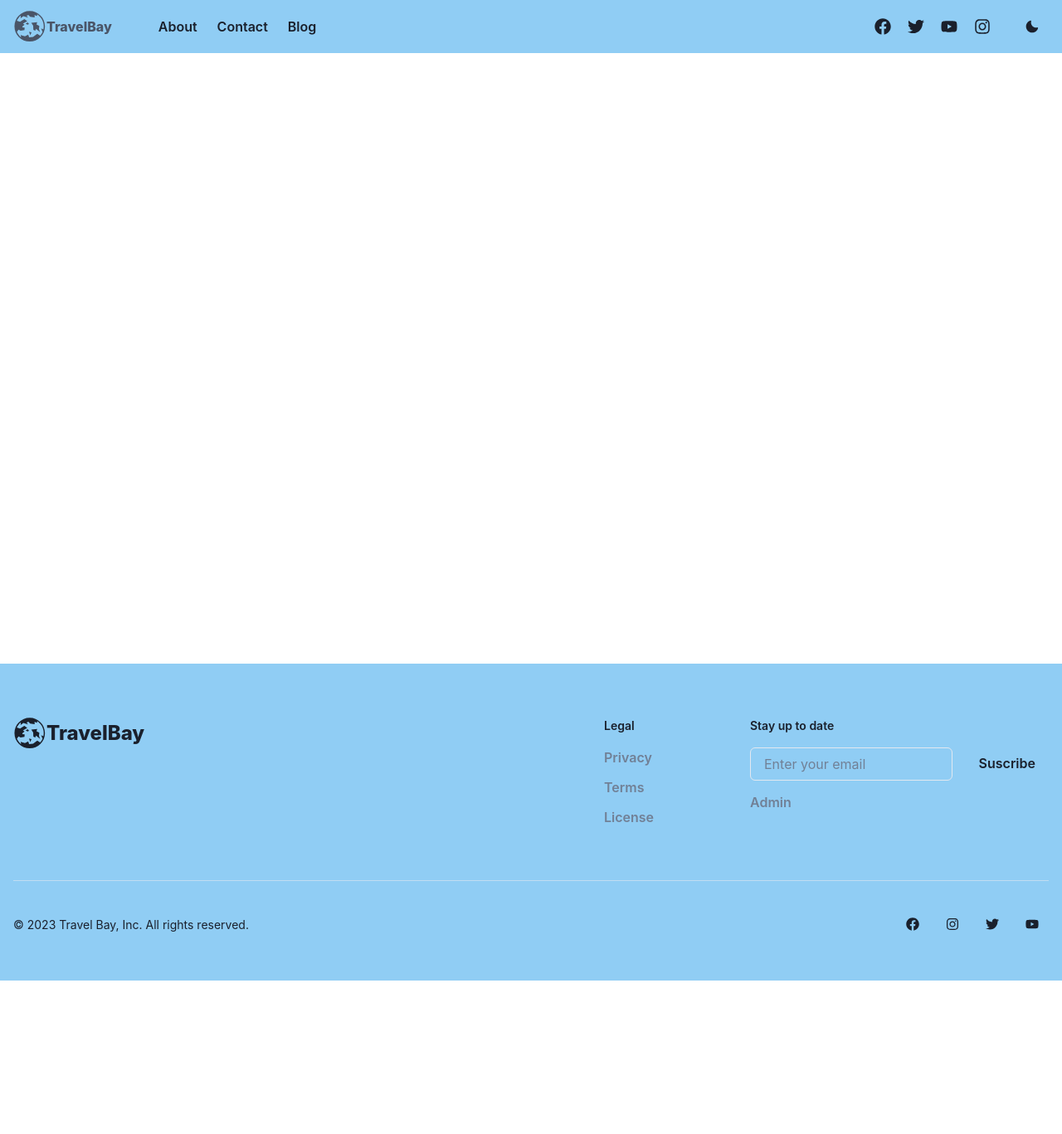
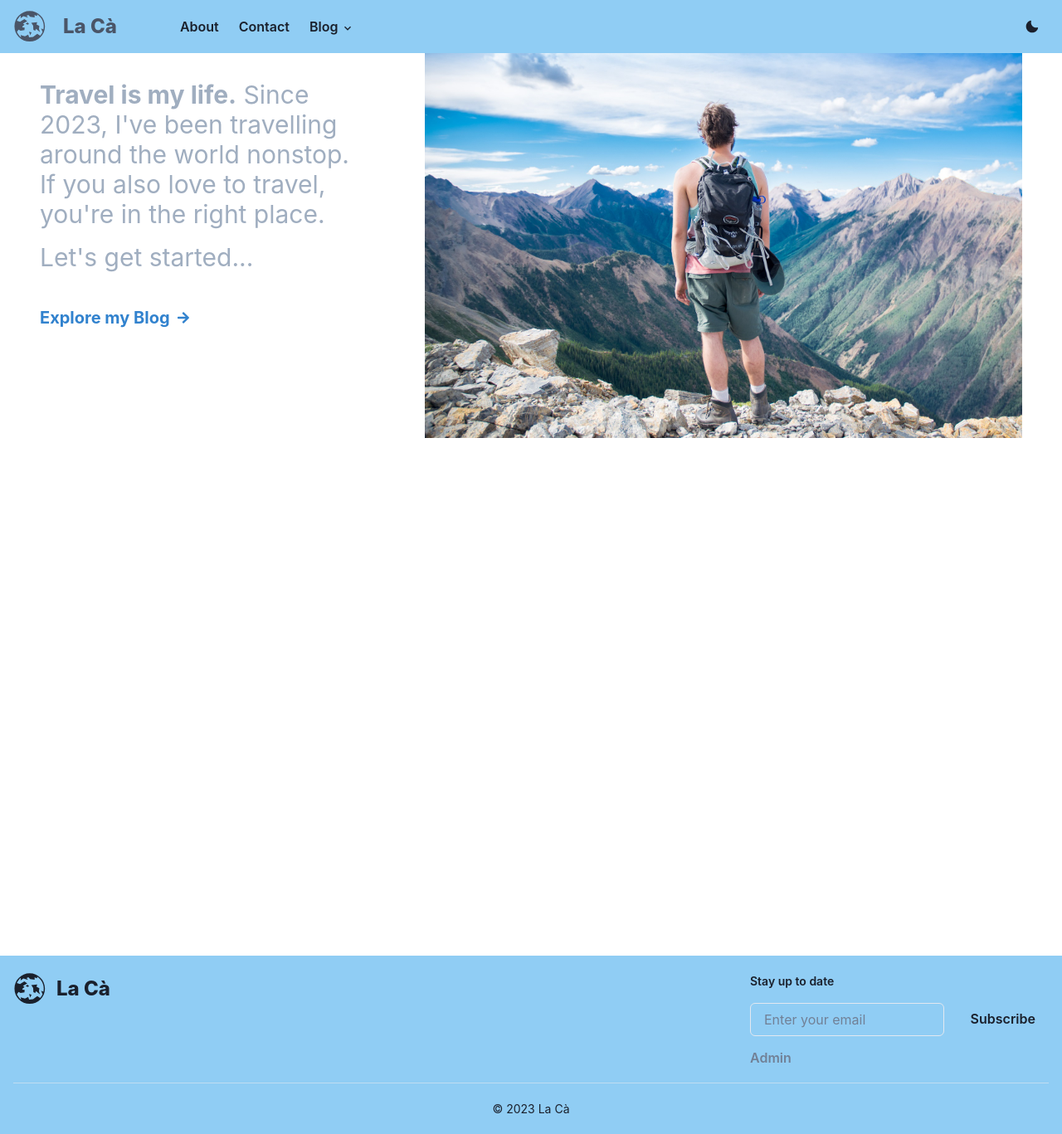
Before and after one commit to truong11t2/laca-master, a React (Create React App) app in the folder client/: page /about in a window 1280 px wide. Shown: the whole page at 83% size. Before the commit the page ends 1182 px from the top, so only its background shows below. Built offline with nearby package versions, Linux system fonts and the light colour scheme.

Commit message:
rearrange ui

```diff
--- a/client/public/index.html
+++ b/client/public/index.html
@@ -10,7 +10,7 @@
 
     <link rel="manifest" href="%PUBLIC_URL%/manifest.json" />
 
-    <title>TravelBay | The passion of being everywhere</title>
+    <title>La Cà | The passion of being everywhere</title>
   </head>
   <body>
     <noscript>You need to enable JavaScript to run this app.</noscript>
--- a/client/src/App.js
+++ b/client/src/App.js
@@ -1,14 +1,14 @@
-import { ChakraProvider } from '@chakra-ui/react';
-import { BrowserRouter as Router, Routes, Route } from 'react-router-dom';
-import Navbar from './components/Navbar';
-import BlogScreen from './screens/BlogScreen';
-import ContactScreen from './screens/ContactScreen';
-import SingleBlogScreen from './screens/SingleBlogScreen';
-import LoginScreen from './screens/LoginScreen';
-import AdminScreen from './screens/AdminScreen';
-import Footer from './components/Footer';
-import AboutScreen from './screens/AboutScreen';
-import HomeScreen from './screens/HomeScreen';
+import { ChakraProvider } from "@chakra-ui/react";
+import { BrowserRouter as Router, Routes, Route, Navigate } from "react-router-dom";
+import Navbar from "./components/Navbar";
+import BlogScreen from "./screens/BlogScreen";
+import ContactScreen from "./screens/ContactScreen";
+import SingleBlogScreen from "./screens/SingleBlogScreen";
+import LoginScreen from "./screens/LoginScreen";
+import AdminScreen from "./screens/AdminScreen";
+import Footer from "./components/Footer";
+import AboutScreen from "./screens/AboutScreen";
+import HomeScreen from "./screens/HomeScreen";
 
 const App = () => {
   return (
@@ -17,13 +17,14 @@ const App = () => {
         <Navbar />
         <main>
           <Routes>
-            <Route path='/blog/:category' element={<BlogScreen />}></Route>
-            <Route path='/:id' element={<SingleBlogScreen />}></Route>
-            <Route path='/contact' element={<ContactScreen />}></Route>
-            <Route path='/login' element={<LoginScreen />}></Route>
-            <Route path='/admin-console' element={<AdminScreen />}></Route>
-            <Route path='/about' element={<AboutScreen />}></Route>
-            <Route path='/' element={<HomeScreen />}></Route>
+            <Route path="/blog/:category" element={<BlogScreen />}></Route>
+            <Route path="/:id" element={<SingleBlogScreen />}></Route>
+            <Route path="/contact" element={<ContactScreen />}></Route>
+            <Route path="/login" element={<LoginScreen />}></Route>
+            <Route path="/admin-console" element={<AdminScreen />}></Route>
+            <Route path="/about" element={<AboutScreen />}></Route>
+            {/* <Route path="/" element={<HomeScreen />}></Route> */}
+            <Route path="/" element={<Navigate to="/blog/latest" replace={true} />}></Route>
           </Routes>
         </main>
         <Footer />
--- a/client/src/components/Footer.jsx
+++ b/client/src/components/Footer.jsx
@@ -12,12 +12,12 @@ import {
   Flex,
   Icon,
   useToast,
-} from '@chakra-ui/react';
-import { FaTwitter, FaYoutube, FaFacebook, FaInstagram } from 'react-icons/fa';
-import { GiWorld } from 'react-icons/gi';
-import { Link as ReactLink } from 'react-router-dom';
-import { useDispatch, useSelector } from 'react-redux';
-import { logout } from '../redux/actions/userActions';
+} from "@chakra-ui/react";
+import { FaTwitter, FaYoutube, FaFacebook, FaInstagram } from "react-icons/fa";
+import { GiWorld } from "react-icons/gi";
+import { Link as ReactLink } from "react-router-dom";
+import { useDispatch, useSelector } from "react-redux";
+import { logout } from "../redux/actions/userActions";
 
 const Footer = () => {
   const toast = useToast();
@@ -27,27 +27,28 @@ const Footer = () => {
 
   const logoutHandler = () => {
     dispatch(logout());
-    toast({ description: 'You have been logged out.', status: 'success', isClosable: true });
+    toast({ description: "You have been logged out.", status: "success", isClosable: true });
   };
 
   return (
-    <Box w='100%' bg={mode('blue.200', 'blue.900')}>
-      <Container as='footer' role='contentinfo' maxW='7xl'>
+    <Box w="100%" bg={mode("blue.200", "blue.900")}>
+      <Container as="footer" role="contentinfo" maxW="7xl">
         <Stack
-          spacing='8'
-          direction={{ base: 'column', md: 'row' }}
-          justify='space-between'
-          py={{ base: '12', md: '16' }}>
-          <Stack spacing={{ base: '6', md: '8' }} align='start'>
-            <Flex alignItems='center'>
-              <Icon as={GiWorld} h='10' w='10' />
-              <Text fontSize='2xl' fontWeight='extrabold'>
-                TravelBay
+          spacing="8"
+          direction={{ base: "column", md: "row" }}
+          justify="space-between"
+          py={{ base: "12", md: "5" }}
+        >
+          <Stack spacing={{ base: "6", md: "8" }} align="start">
+            <Flex alignItems="center">
+              <Icon as={GiWorld} h="10" w="10" />
+              <Text px="3" fontSize="2xl" fontWeight="extrabold">
+                La Cà
               </Text>
             </Flex>
           </Stack>
-          <Stack direction={{ base: 'column-reverse', md: 'column', lg: 'row' }} spacing={{ base: '12', md: '8' }}>
-            <Stack direction='row' spacing='8'>
+          <Stack direction={{ base: "column-reverse", md: "column", lg: "row" }} spacing={{ base: "12", md: "8" }}>
+            {/*             <Stack direction='row' spacing='8'>
               <Stack spacing='4' minW='36' flex='1'>
                 <Text fontSize='sm' fontWeight='semibold'>
                   Legal
@@ -58,23 +59,23 @@ const Footer = () => {
                   <Button variant='link'>License</Button>
                 </Stack>
               </Stack>
-            </Stack>
-            <Stack spacing='4'>
-              <Text fontSize='sm' fontWeight='semibold' color='subtle'>
+            </Stack> */}
+            <Stack spacing="4">
+              <Text fontSize="sm" fontWeight="semibold" color="subtle">
                 Stay up to date
               </Text>
-              <Stack spacing='4' direction={{ base: 'column', sm: 'row' }} maxW={{ lg: '360px' }}>
-                <Input placeholder='Enter your email' type='email' required />
-                <Button variant='primary' type='submit' flexShrink={0}>
-                  Suscribe
+              <Stack spacing="4" direction={{ base: "column", sm: "row" }} maxW={{ lg: "360px" }}>
+                <Input placeholder="Enter your email" type="email" required />
+                <Button variant="primary" type="submit" flexShrink={0}>
+                  Subscribe
                 </Button>
               </Stack>
               {userInfo ? (
-                <Button variant='link' onClick={logoutHandler} alignSelf='flex-start'>
+                <Button variant="link" onClick={logoutHandler} alignSelf="flex-start">
                   Logout
                 </Button>
               ) : (
-                <Button variant='link' as={ReactLink} to='/login' alignSelf='flex-start'>
+                <Button variant="link" as={ReactLink} to="/login" alignSelf="flex-start">
                   Admin
                 </Button>
               )}
@@ -82,17 +83,21 @@ const Footer = () => {
           </Stack>
         </Stack>
         <Divider />
-        <Stack pt='8' pb='12' justify='space-between' direction={{ base: 'column-reverse', md: 'row' }} align='center'>
-          <Text fontSize='sm' color='subtle'>
-            &copy; {new Date().getFullYear()} Travel Bay, Inc. All rights reserved.
+        <Stack
+          pt="5"
+          pb="5"
+          /* justify="space-between" direction={{ base: "column-reverse", md: "row" }}  */ align="center"
+        >
+          <Text fontSize="sm" color="subtle">
+            &copy; {new Date().getFullYear()} La Cà{/* . All rights reserved. */}
           </Text>
 
-          <ButtonGroup variant='ghost'>
+          {/* <ButtonGroup variant='ghost'>
             <IconButton as='a' href='#' icon={<FaFacebook />} />
             <IconButton as='a' href='#' icon={<FaInstagram />} />
             <IconButton as='a' href='#' icon={<FaTwitter />} />
             <IconButton as='a' href='#' icon={<FaYoutube />} />
-          </ButtonGroup>
+          </ButtonGroup> */}
         </Stack>
       </Container>
     </Box>
--- a/client/src/components/Navbar.jsx
+++ b/client/src/components/Navbar.jsx
@@ -14,12 +14,12 @@ import {
   Menu,
   MenuList,
   MenuButton,
-  ButtonGroup,
+  // ButtonGroup,
 } from "@chakra-ui/react";
 import { Link as ReactLink } from "react-router-dom";
-import { HamburgerIcon, CloseIcon, MoonIcon, SunIcon } from "@chakra-ui/icons";
+import { HamburgerIcon, CloseIcon, MoonIcon, SunIcon, ChevronDownIcon, ChevronUpIcon } from "@chakra-ui/icons";
 import { GiWorld } from "react-icons/gi";
-import { FaTwitter, FaYoutube, FaFacebook, FaInstagram } from "react-icons/fa";
+// import { FaTwitter, FaYoutube, FaFacebook, FaInstagram } from "react-icons/fa";
 import { useState } from "react";
 import { useSelector } from "react-redux";
 import { MdAdminPanelSettings } from "react-icons/md";
@@ -30,8 +30,8 @@ const links = [
 ];
 
 const blogLinks = [
-  { linkName: "All Blogs", category: "all" },
-  { linkName: "Latest Blogs", category: "latest" },
+  /*   { linkName: "All Blogs", category: "all" },
+  { linkName: "Latest Blogs", category: "latest" }, */
   { linkName: "Europe", category: "europe" },
   { linkName: "America", category: "america" },
   { linkName: "Asia", category: "asia" },
@@ -54,6 +54,7 @@ const NavLink = ({ path, children }) => (
 
 const Navbar = () => {
   const { isOpen, onClose, onOpen } = useDisclosure();
+  const { isOpen: isMenuOpen, onClose: onMenuClose, onOpen: onMenuOpen } = useDisclosure();
   const { colorMode, toggleColorMode } = useColorMode();
   const [logoHover, setLogoHover] = useState(false);
 
@@ -80,8 +81,8 @@ const Navbar = () => {
           >
             <Flex alignItems="center">
               <Icon as={GiWorld} h="10" w="10" color={logoHover ? "gray.200" : mode("gray.600", "gray.400")} />
-              <Text fontWeight="extrabold" color={mode("gray.600", "gray.400")}>
-                TravelBay
+              <Text px="5" fontSize="2xl" fontWeight="extrabold" color={mode("gray.600", "gray.100")}>
+                La Cà
               </Text>
             </Flex>
           </Link>
@@ -91,11 +92,22 @@ const Navbar = () => {
                 {link.linkName}
               </NavLink>
             ))}
-            <Menu>
-              <MenuButton fontWeight="semibold" p="2" _hover={{ bg: mode("blue.100", "blue.800") }}>
-                Blog
+            <Menu isOpen={isMenuOpen}>
+              <MenuButton
+                onMouseEnter={onMenuOpen}
+                onMouseLeave={onMenuClose}
+                onClick={isOpen ? onMenuClose : onMenuOpen}
+                fontWeight="semibold"
+                p="2"
+                _hover={{ bg: mode("blue.100", "blue.800") }}
+              >
+                Blog {isOpen ? <ChevronUpIcon /> : <ChevronDownIcon />}
               </MenuButton>
-              <MenuList>
+              <MenuList
+                onMouseEnter={onMenuOpen}
+                onMouseLeave={onMenuClose}
+                onClick={isOpen ? onMenuClose : onMenuOpen}
+              >
                 {blogLinks.map((link) => (
                   <MenuItem key={link.linkName} as={ReactLink} to={`/blog/${link.category}`}>
                     {link.linkName}
@@ -111,12 +123,13 @@ const Navbar = () => {
           </HStack>
         </HStack>
         <HStack>
-          <ButtonGroup spacing="0" variant="ghost" mr="3" display={{ base: "none", md: "flex" }}>
+          {/* Hide social media icons */}
+          {/* <ButtonGroup spacing="0" variant="ghost" mr="3" display={{ base: "none", md: "flex" }}>
             <IconButton as="a" href="#" icon={<FaFacebook fontSize="1.25rem" />} />
             <IconButton as="a" href="#" icon={<FaTwitter fontSize="1.25rem" />} />
             <IconButton as="a" href="#" icon={<FaYoutube fontSize="1.25rem" />} />
             <IconButton as="a" href="#" icon={<FaInstagram fontSize="1.25rem" />} />
-          </ButtonGroup>
+          </ButtonGroup> */}
 
           <Icon
             cursor="pointer"
@@ -159,12 +172,13 @@ const Navbar = () => {
               <MdAdminPanelSettings size="30" />
             </Link>
           )}
-          <ButtonGroup spacing="0" variant="ghost" mr="3" mt="5">
+          {/* Hide social media icons */}
+          {/* <ButtonGroup spacing="0" variant="ghost" mr="3" mt="5">
             <IconButton as="a" href="#" icon={<FaFacebook fontSize="1.25rem" />} />
             <IconButton as="a" href="#" icon={<FaTwitter fontSize="1.25rem" />} />
             <IconButton as="a" href="#" icon={<FaYoutube fontSize="1.25rem" />} />
             <IconButton as="a" href="#" icon={<FaInstagram fontSize="1.25rem" />} />
-          </ButtonGroup>
+          </ButtonGroup> */}
         </Box>
       ) : null}
     </Box>
--- a/client/src/screens/AboutScreen.jsx
+++ b/client/src/screens/AboutScreen.jsx
@@ -1,7 +1,50 @@
-import { Box } from '@chakra-ui/react';
+import { Box, Flex, Heading, HStack, Icon, Image, Link, Stack, useColorModeValue, Text } from "@chakra-ui/react";
+import { FaArrowRight } from "react-icons/fa";
+import { GiWorld } from "react-icons/gi";
+import { Link as ReactLink } from "react-router-dom";
 
-const AboutScreen = () => {
-  return <Box minH='100vh'>About</Box>;
-};
+const AboutScreen = () => (
+  <Box maxW="8xl" mx="auto" px={{ base: "0", lg: "12" }} py={{ base: "0", lg: "12" }} minH="6xl">
+    <Stack direction={{ base: "column-reverse", lg: "row" }} spacing={{ base: "0", lg: "20" }}>
+      <Box
+        width={{ lg: "sm" }}
+        transform={{ base: "translateY(-50%)", lg: "none" }}
+        bg={{ base: useColorModeValue("blue.50", "blue.900"), lg: "transparent" }}
+        mx={{ base: "6", md: "8", lg: "0" }}
+        px={{ base: "6", md: "8", lg: "0" }}
+        py={{ base: "6", md: "8", lg: "12" }}
+      >
+        <Stack spacing={{ base: "8", lg: "10" }}>
+          <Stack spacing={{ base: "2", lg: "4" }}>
+            {/*             <Flex>
+              <Icon as={GiWorld} h="12" w="12" color="blue.500" />
+              <Text px="5" fontSize="4xl" fontWeight="extrabold">
+                La Cà
+              </Text>
+            </Flex> */}
+
+            <Heading fontWeight="normal" size={{ base: "md", md: "lg" }} color="gray.400">
+              <span style={{ fontWeight: "bold" }}>Travel is my life.</span> Since 2023, I've been travelling around the
+              world nonstop. If you also love to travel, you're in the right place.
+            </Heading>
+
+            <Heading fontWeight="normal" size={{ base: "md", md: "lg" }} color="gray.400">
+              Let's get started...
+            </Heading>
+          </Stack>
+          <HStack>
+            <Link as={ReactLink} to="/blog/all" color="blue.500" fontWeight="bold" fontSize="xl">
+              Explore my Blog
+            </Link>
+            <Icon color="blue.500" as={FaArrowRight} />
+          </HStack>
+        </Stack>
+      </Box>
+      <Flex flex="1" overflow="hidden">
+        <Image src="/images/landing.jpg" alt="Lovely Image" maxH="550px" minW="300px" objectFit="cover" flex="1" />
+      </Flex>
+    </Stack>
+  </Box>
+);
 
 export default AboutScreen;
--- a/client/src/screens/HomeScreen.jsx
+++ b/client/src/screens/HomeScreen.jsx
@@ -10,49 +10,50 @@ import {
   Stack,
   useColorModeValue,
   Text,
-} from '@chakra-ui/react';
-import { FaArrowRight } from 'react-icons/fa';
-import { GiWorld } from 'react-icons/gi';
-import { Link as ReactLink } from 'react-router-dom';
+} from "@chakra-ui/react";
+import { FaArrowRight } from "react-icons/fa";
+import { GiWorld } from "react-icons/gi";
+import { Link as ReactLink } from "react-router-dom";
 
 const HomeScreen = () => (
-  <Box maxW='8xl' mx='auto' px={{ base: '0', lg: '12' }} py={{ base: '0', lg: '12' }} minH='6xl'>
-    <Stack direction={{ base: 'column-reverse', lg: 'row' }} spacing={{ base: '0', lg: '20' }}>
+  <Box maxW="8xl" mx="auto" px={{ base: "0", lg: "12" }} py={{ base: "0", lg: "12" }} minH="6xl">
+    <Stack direction={{ base: "column-reverse", lg: "row" }} spacing={{ base: "0", lg: "20" }}>
       <Box
-        width={{ lg: 'sm' }}
-        transform={{ base: 'translateY(-50%)', lg: 'none' }}
-        bg={{ base: useColorModeValue('blue.50', 'blue.900'), lg: 'transparent' }}
-        mx={{ base: '6', md: '8', lg: '0' }}
-        px={{ base: '6', md: '8', lg: '0' }}
-        py={{ base: '6', md: '8', lg: '12' }}>
-        <Stack spacing={{ base: '8', lg: '10' }}>
-          <Stack spacing={{ base: '2', lg: '4' }}>
+        width={{ lg: "sm" }}
+        transform={{ base: "translateY(-50%)", lg: "none" }}
+        bg={{ base: useColorModeValue("blue.50", "blue.900"), lg: "transparent" }}
+        mx={{ base: "6", md: "8", lg: "0" }}
+        px={{ base: "6", md: "8", lg: "0" }}
+        py={{ base: "6", md: "8", lg: "12" }}
+      >
+        <Stack spacing={{ base: "8", lg: "10" }}>
+          <Stack spacing={{ base: "2", lg: "4" }}>
             <Flex>
-              <Icon as={GiWorld} h='12' w='12' color='blue.500' />
-              <Text fontSize='4xl' fontWeight='bold'>
-                TravelBay
+              <Icon as={GiWorld} h="12" w="12" color="blue.500" />
+              <Text fontSize="4xl" fontWeight="bold">
+                La Cà
               </Text>
             </Flex>
 
-            <Heading fontWeight='normal' size={{ base: 'md', md: 'lg' }} color='gray.400'>
-              <span style={{ fontWeight: 'bold' }}>Travel is my life.</span> Since 2023, I've been travelling around the
+            <Heading fontWeight="normal" size={{ base: "md", md: "lg" }} color="gray.400">
+              <span style={{ fontWeight: "bold" }}>Travel is my life.</span> Since 2023, I've been travelling around the
               world nonstop. If you also love to travel, you're in the right place.
             </Heading>
 
-            <Heading fontWeight='normal' size={{ base: 'md', md: 'lg' }} color='gray.400'>
+            <Heading fontWeight="normal" size={{ base: "md", md: "lg" }} color="gray.400">
               Let's get started...
             </Heading>
           </Stack>
           <HStack>
-            <Link as={ReactLink} to='/blog/all' color='blue.500' fontWeight='bold' fontSize='xl'>
+            <Link as={ReactLink} to="/blog/all" color="blue.500" fontWeight="bold" fontSize="xl">
               Explore my Blog
             </Link>
-            <Icon color='blue.500' as={FaArrowRight} />
+            <Icon color="blue.500" as={FaArrowRight} />
           </HStack>
         </Stack>
       </Box>
-      <Flex flex='1' overflow='hidden'>
-        <Image src='/images/landing.jpg' alt='Lovely Image' maxH='550px' minW='300px' objectFit='cover' flex='1' />
+      <Flex flex="1" overflow="hidden">
+        <Image src="/images/landing.jpg" alt="Lovely Image" maxH="550px" minW="300px" objectFit="cover" flex="1" />
       </Flex>
     </Stack>
   </Box>
--- a/package.json
+++ b/package.json
@@ -1,5 +1,5 @@
 {
-  "name": "travelbay",
+  "name": "laca",
   "version": "1.0.0",
   "description": "",
   "main": "server.js",
@@ -11,7 +11,7 @@
     "app": "concurrently npm \"npm run start\" \"npm run client\"",
     "build": "cd client && npm install && npm run build"
   },
-  "author": "Benjamin Fischer",
+  "author": "Benjamin Fischer - Truong Hoang",
   "license": "ISC",
   "dependencies": {
     "@reduxjs/toolkit": "^1.9.2",
```
Also changed, not shown: 2 other files (tests, documents, lock files or other folders).
